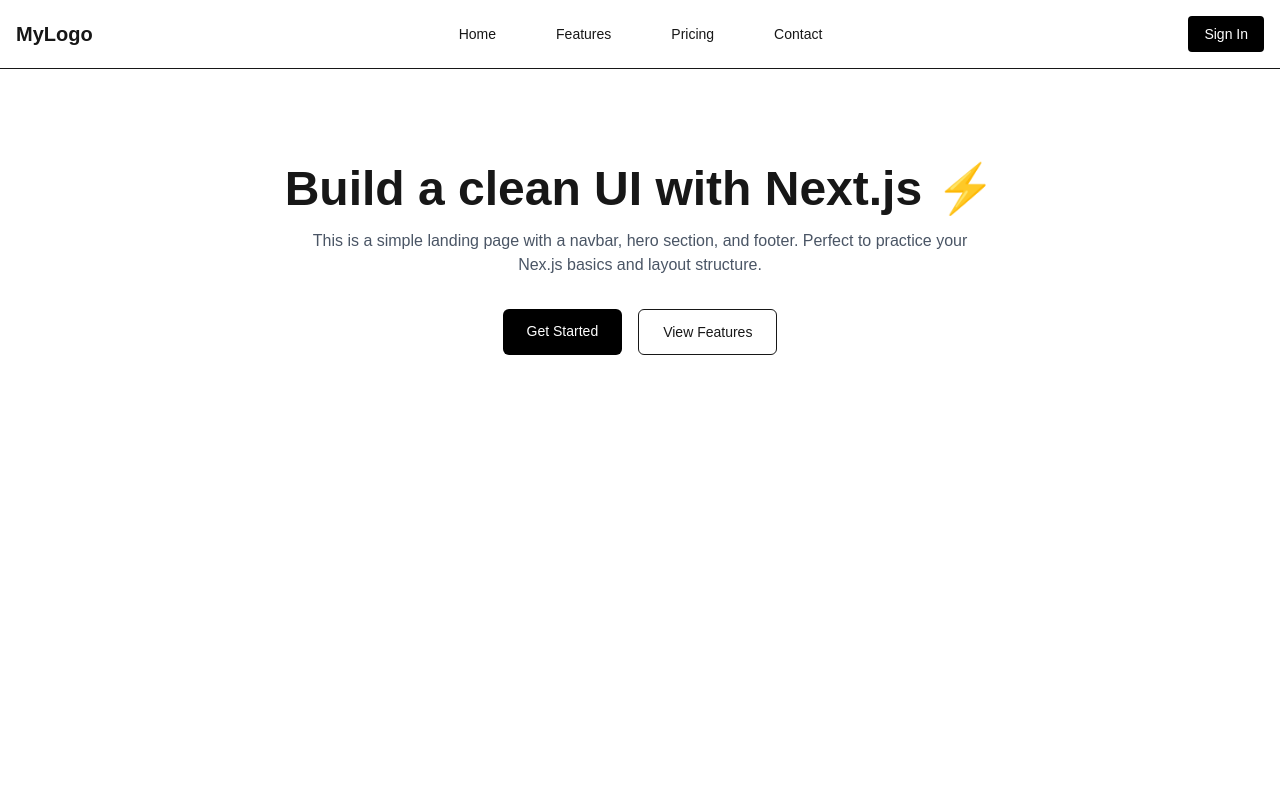
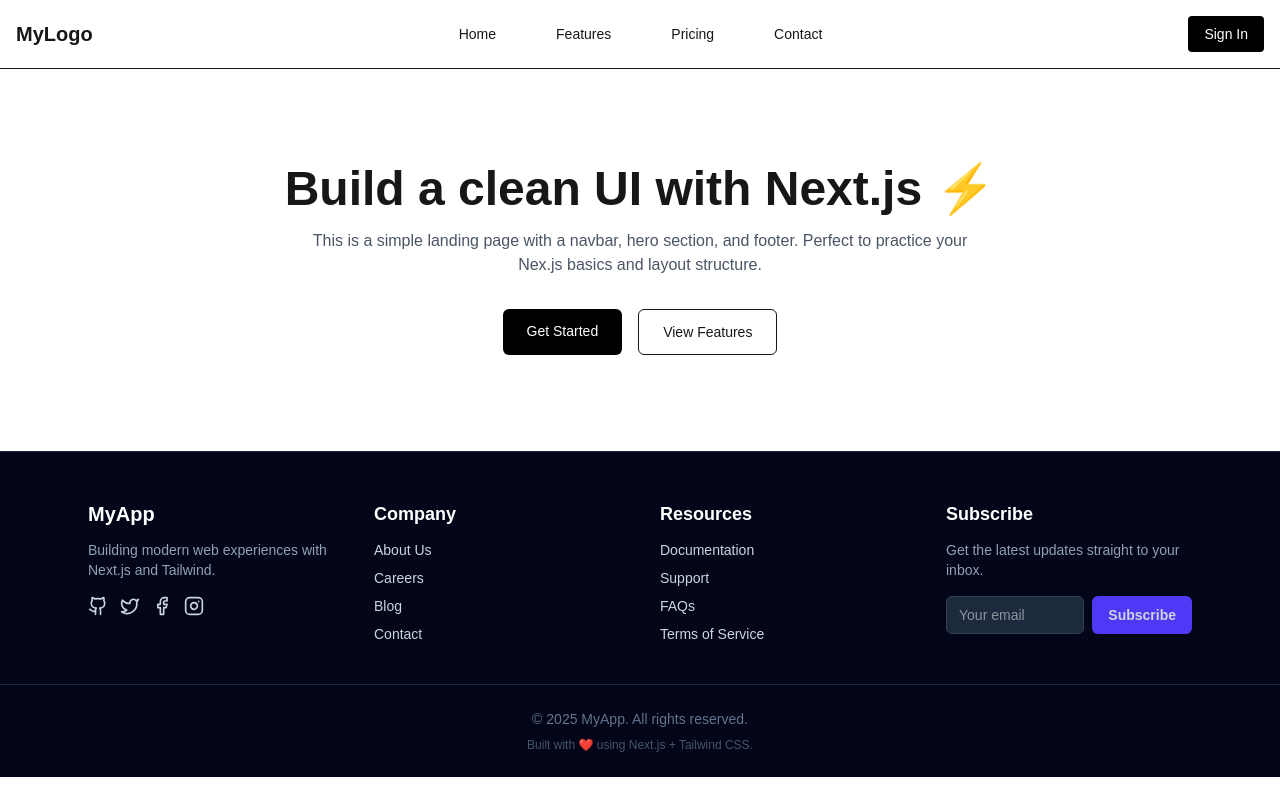
Before and after one commit to sahilk-dev/NextJs-auth-app, a Next.js app: page / in a window 1280 px wide. Built offline with nearby package versions, Linux system fonts and the light colour scheme.

Commit message:
feat: add Footer component and integrate it into the layout

```diff
--- a/package.json
+++ b/package.json
@@ -12,6 +12,7 @@
     "axios": "^1.13.2",
     "bcryptjs": "^3.0.3",
     "jsonwebtoken": "^9.0.2",
+    "lucide-react": "^0.555.0",
     "mongoose": "^9.0.0",
     "next": "16.0.5",
     "nodemailer": "^7.0.11",
--- a/src/app/layout.tsx
+++ b/src/app/layout.tsx
@@ -3,6 +3,7 @@ import { Geist, Geist_Mono } from "next/font/google";
 import "./globals.css";
 import {Toaster} from "react-hot-toast";
 import Navbar from "@/components/Navbar";
+import Footer from "@/components/Footer";
 
 const geistSans = Geist({
   variable: "--font-geist-sans",
@@ -31,6 +32,7 @@ export default function RootLayout({
       >
         <Navbar />
         {children}
+        <Footer />
         <Toaster position="top-center" reverseOrder={false} />
       </body>
     </html>
--- /dev/null
+++ b/src/components/Footer.tsx
@@ -0,0 +1,84 @@
+// components/Footer.tsx
+import Link from "next/link";
+import { Facebook, Twitter, Github, Instagram } from "lucide-react"; // if using lucide-react icons
+
+export default function Footer() {
+  return (
+    <footer className="bg-slate-950 text-slate-300 pt-12 pb-6 border-t border-slate-800">
+      <div className="max-w-6xl mx-auto px-6 grid grid-cols-1 sm:grid-cols-2 md:grid-cols-4 gap-10">
+        {/* --- Brand Section --- */}
+        <div>
+          <h2 className="text-xl font-bold text-white mb-3">MyApp</h2>
+          <p className="text-sm text-slate-400 mb-4">
+            Building modern web experiences with Next.js and Tailwind.
+          </p>
+          <div className="flex gap-3">
+            <Link href="https://github.com" className="hover:text-white">
+              <Github className="h-5 w-5" />
+            </Link>
+            <Link href="https://twitter.com" className="hover:text-white">
+              <Twitter className="h-5 w-5" />
+            </Link>
+            <Link href="https://facebook.com" className="hover:text-white">
+              <Facebook className="h-5 w-5" />
+            </Link>
+            <Link href="https://instagram.com" className="hover:text-white">
+              <Instagram className="h-5 w-5" />
+            </Link>
+          </div>
+        </div>
+
+        {/* --- Company Links --- */}
+        <div>
+          <h3 className="text-lg font-semibold text-white mb-3">Company</h3>
+          <ul className="space-y-2 text-sm">
+            <li><Link href="/about" className="hover:text-white">About Us</Link></li>
+            <li><Link href="/careers" className="hover:text-white">Careers</Link></li>
+            <li><Link href="/blog" className="hover:text-white">Blog</Link></li>
+            <li><Link href="/contact" className="hover:text-white">Contact</Link></li>
+          </ul>
+        </div>
+
+        {/* --- Resources --- */}
+        <div>
+          <h3 className="text-lg font-semibold text-white mb-3">Resources</h3>
+          <ul className="space-y-2 text-sm">
+            <li><Link href="/docs" className="hover:text-white">Documentation</Link></li>
+            <li><Link href="/support" className="hover:text-white">Support</Link></li>
+            <li><Link href="/faq" className="hover:text-white">FAQs</Link></li>
+            <li><Link href="/terms" className="hover:text-white">Terms of Service</Link></li>
+          </ul>
+        </div>
+
+        {/* --- Newsletter --- */}
+        <div>
+          <h3 className="text-lg font-semibold text-white mb-3">Subscribe</h3>
+          <p className="text-sm text-slate-400 mb-4">
+            Get the latest updates straight to your inbox.
+          </p>
+          <form className="flex flex-col sm:flex-row gap-2">
+            <input
+              type="email"
+              placeholder="Your email"
+              className="w-full px-3 py-2 rounded-md bg-slate-800 text-sm text-white border border-slate-700 focus:outline-none focus:ring-1 focus:ring-indigo-500"
+            />
+            <button
+              type="submit"
+              className="px-4 py-2 bg-indigo-600 text-sm font-semibold rounded-md hover:bg-indigo-500"
+            >
+              Subscribe
+            </button>
+          </form>
+        </div>
+      </div>
+
+      {/* --- Footer bottom --- */}
+      <div className="mt-10 border-t border-slate-800 pt-6 text-center text-sm text-slate-500">
+        <p>© {new Date().getFullYear()} MyApp. All rights reserved.</p>
+        <p className="text-xs text-slate-600 mt-2">
+          Built with ❤️ using Next.js + Tailwind CSS.
+        </p>
+      </div>
+    </footer>
+  );
+}
```
Also changed, not shown: 1 other file (tests, documents, lock files or other folders).
